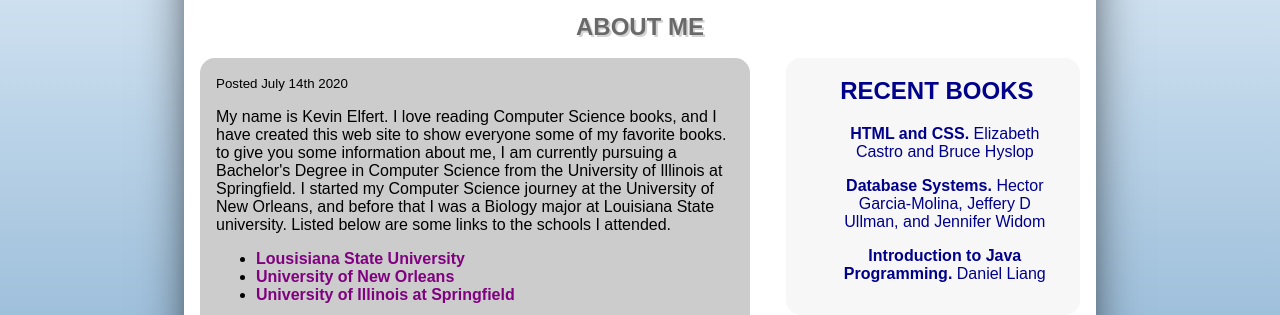
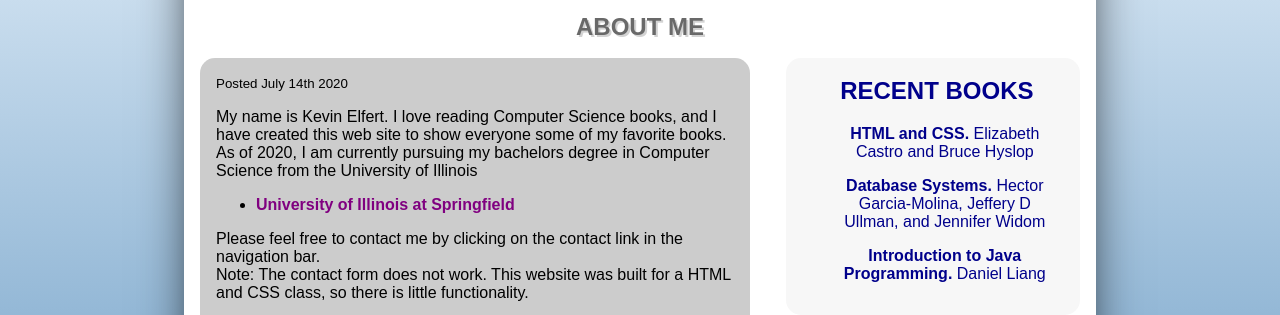
Before and after one commit to kevinelfert/HTMLFinalProject, a plain HTML site: page about.html in a window 1280 px wide. Shown: the part 233-548 px from the top of the page. Drawn offline with Linux system fonts and the light colour scheme.

Commit message:
Changing some content to clarify functionality

```diff
--- a/about.html
+++ b/about.html
@@ -24,15 +24,15 @@
             <main role="main">
                 <p><small>Posted July 14th 2020</small></p>
                 <p>
-                    My name is Kevin Elfert. I love reading Computer Science books, and I have created this web site to show everyone some of my favorite books. to give you some information about me, I am currently pursuing a Bachelor's Degree in Computer Science from the University of Illinois at Springfield. I started my Computer Science journey at the University of New Orleans, and before that I was a Biology major at Louisiana State university. Listed below are some links to the schools I attended.
+                    My name is Kevin Elfert. I love reading Computer Science books, and I have created this web site to show everyone some of my favorite books. As of 2020, I am currently pursuing my bachelors degree in Computer Science from the University of Illinois
                 </p>
                 <ul class="schools">
-                    <li><a href="https://lsu.edu" target="_blank">Lousisiana State University</a></li>
-                    <li><a href="https://uno.edu" target="_blank">University of New Orleans</a></li>
                     <li><a href="https://uis.edu" target="_blank">University of Illinois at Springfield</a></li>
                 </ul>
                 <p>
-                    In my spare time, I love to watch sports, exercise, and bake. I also have a passion for music. Most of my spare time is spent either learning about, listening to, or making music. I hope you enjoy my web site. Please feel free to contact me by clicking on the contact link in the navigation bar.
+                    Please feel free to contact me by clicking on the contact link in the navigation bar.
+                    <br>
+                    Note: The contact form does not work. This website was built for a HTML and CSS class, so there is little functionality.
                 </p>
                 <p>
                     Thanks
```
Also changed, not shown: contact.html (+2 -0 lines), index.html (+1 -1 lines).
